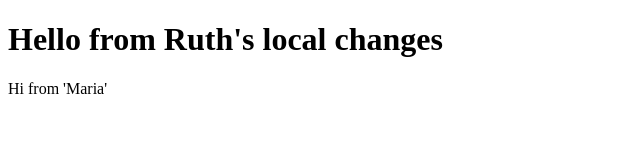
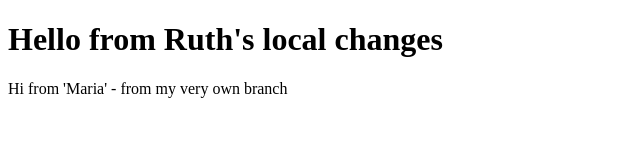
Before and after one commit to LisaLuciernaga/git-project-test, a plain HTML site: page index.html in a window 1280 px wide. Shown: the whole page, without its empty margins (0-640 px from the left). Drawn offline with Linux system fonts and the light colour scheme.

Commit message:
maria branch changed

```diff
--- a/index.html
+++ b/index.html
@@ -8,6 +8,6 @@
 </head>
 <body>
     <h1>Hello from Ruth's local changes</h1>
-    <p>Hi from 'Maria'</p>
+    <p>Hi from 'Maria' - from my very own branch</p>
 </body>
 </html>
```
